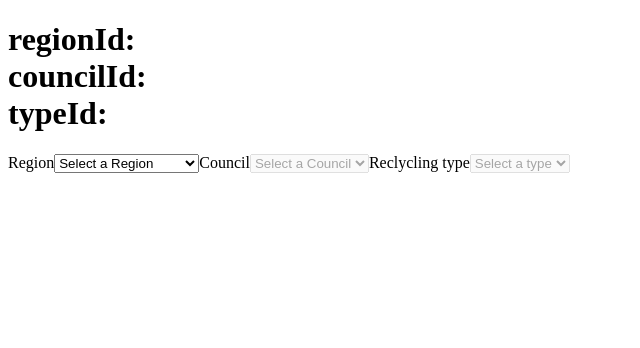
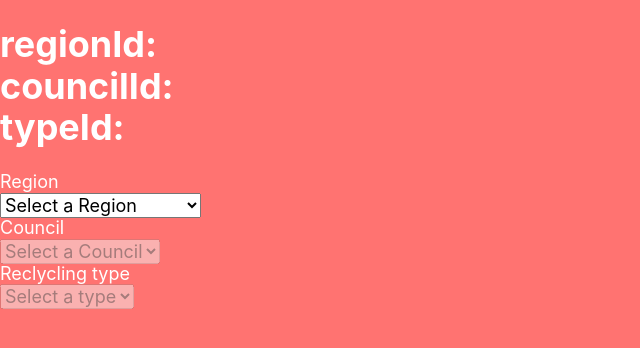
Before and after one commit to michael-harvey/begoodsupply, a Next.js app: page / in a window 1280 px wide. Shown: the top 348 px of the page, without its empty margins (0-640 px from the left). Built offline with nearby package versions, Linux system fonts and the light colour scheme.

Commit message:
Adds stylesheet and import into app root

```diff
--- a/pages/_app.js
+++ b/pages/_app.js
@@ -1,3 +1,5 @@
+import '../styles/styles.css';
+
 function MyApp({ Component, pageProps }) {
   return <Component {...pageProps} />;
 }
--- /dev/null
+++ b/styles/styles.css
@@ -0,0 +1,36 @@
+@import './normalise.css';
+
+:root {
+  --background: #ff7371;
+  --light: #ffffff;
+}
+
+* {
+  box-sizing: border-box;
+}
+
+html {
+  font-size: 62.5%;
+}
+
+body {
+  font-family: -apple-system, BlinkMacSystemFont, Segoe UI, Roboto, Oxygen,
+    Ubuntu, Cantarell, Fira Sans, Droid Sans, Helvetica Neue, sans-serif;
+  background-color: var(--background);
+  font-size: 18px;
+  color: white;
+}
+
+.container {
+  max-width: 100rem;
+  margin: 5rem auto;
+}
+
+.header {
+  display: flex;
+  justify-content: center;
+}
+
+label {
+  display: block;
+}
```
